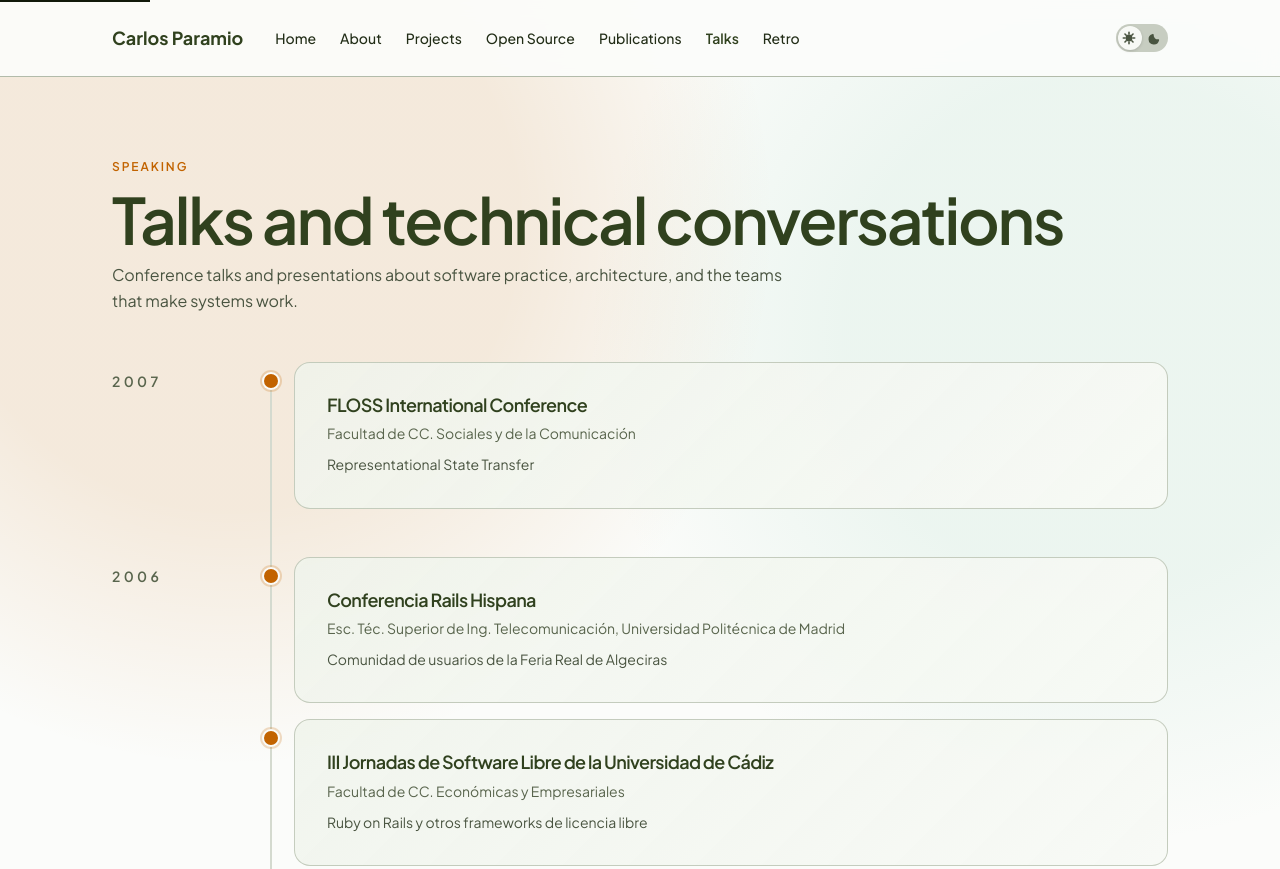
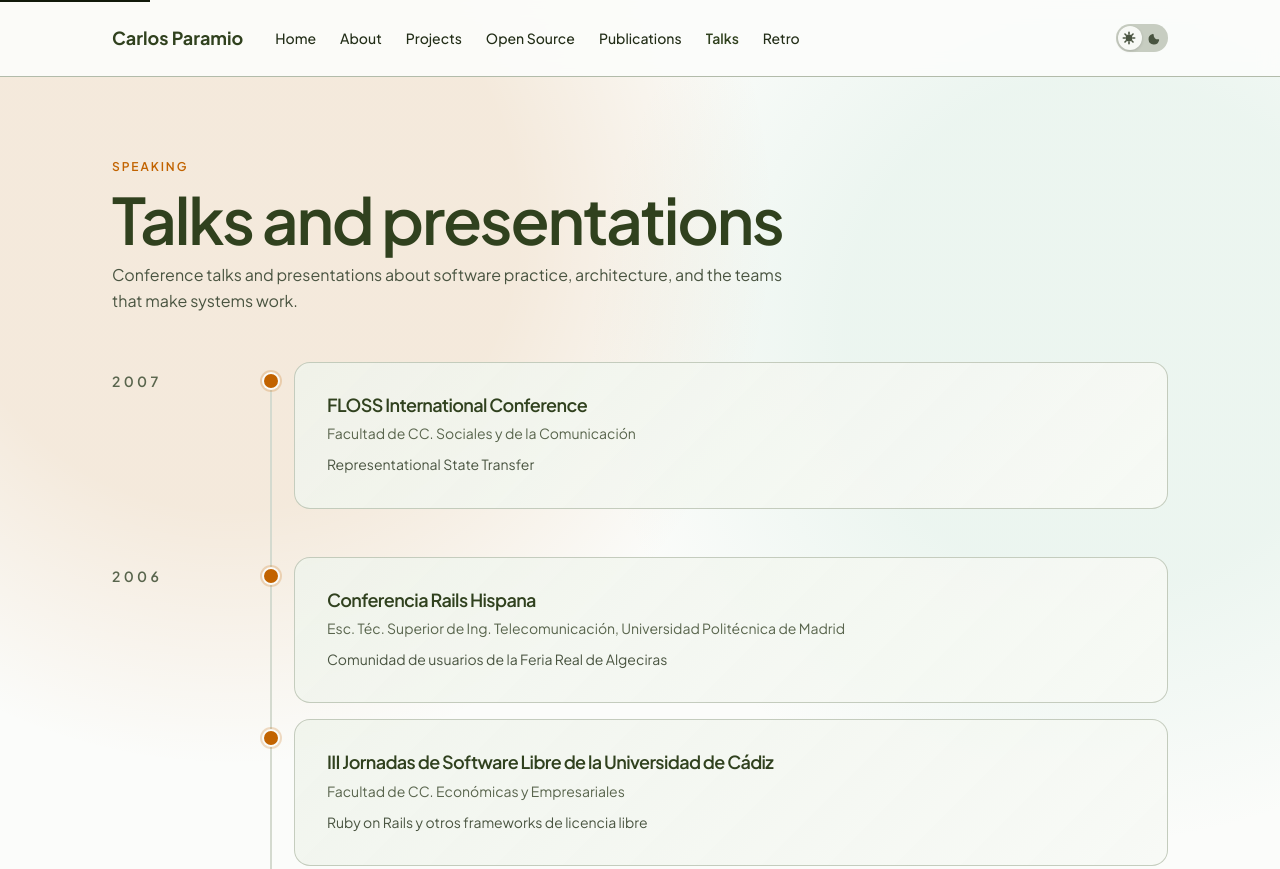
Before and after one commit to carlosparamio/carlosparamio.github.io, an Astro site: page /talks in a window 1280 px wide. Shown: the top 869 px of the page. Built offline with nearby package versions, Linux system fonts and the light colour scheme; Astro itself is replaced by a stand-in of ours.

```diff
--- a/src/pages/talks.astro
+++ b/src/pages/talks.astro
@@ -15,7 +15,7 @@ const years = Object.keys(talksByYear).sort((a, b) => Number(b) - Number(a));
   <section class="section shell" aria-labelledby="talks-heading">
     <header class="section-heading">
       <span class="section-kicker">Speaking</span>
-      <h1 id="talks-heading">Talks and technical conversations</h1>
+      <h1 id="talks-heading">Talks and presentations</h1>
       <p class="section-description">Conference talks and presentations about software practice, architecture, and the teams that make systems work.</p>
     </header>
 
```
Also changed, not shown: public/images/projects/algecirasparty/screenshot.png, public/images/projects/estadeferia/screenshot.png, public/images/projects/first5/screenshot.png, public/images/projects/homenetspain/screenshot.png, public/images/projects/kakoe/screenshot.png, public/images/projects/mumumio/screenshot.png, public/images/projects/prizedcollection/screenshot.png, public/images/projects/rmbrme/screenshot.png, public/images/projects/shopiads/screenshot.png, public/images/projects/transferspain/screenshot.png, public/images/projects/voota/screenshot.png, 1 other file.
